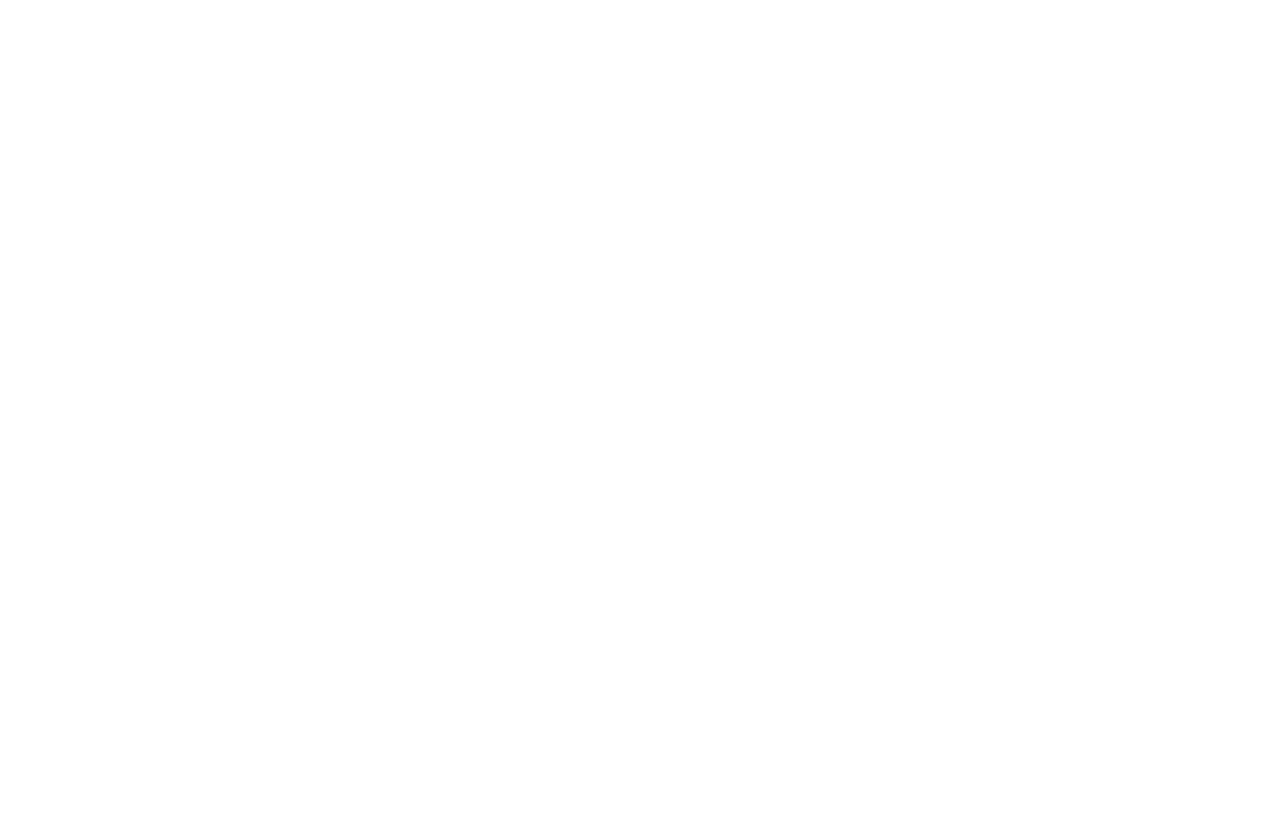
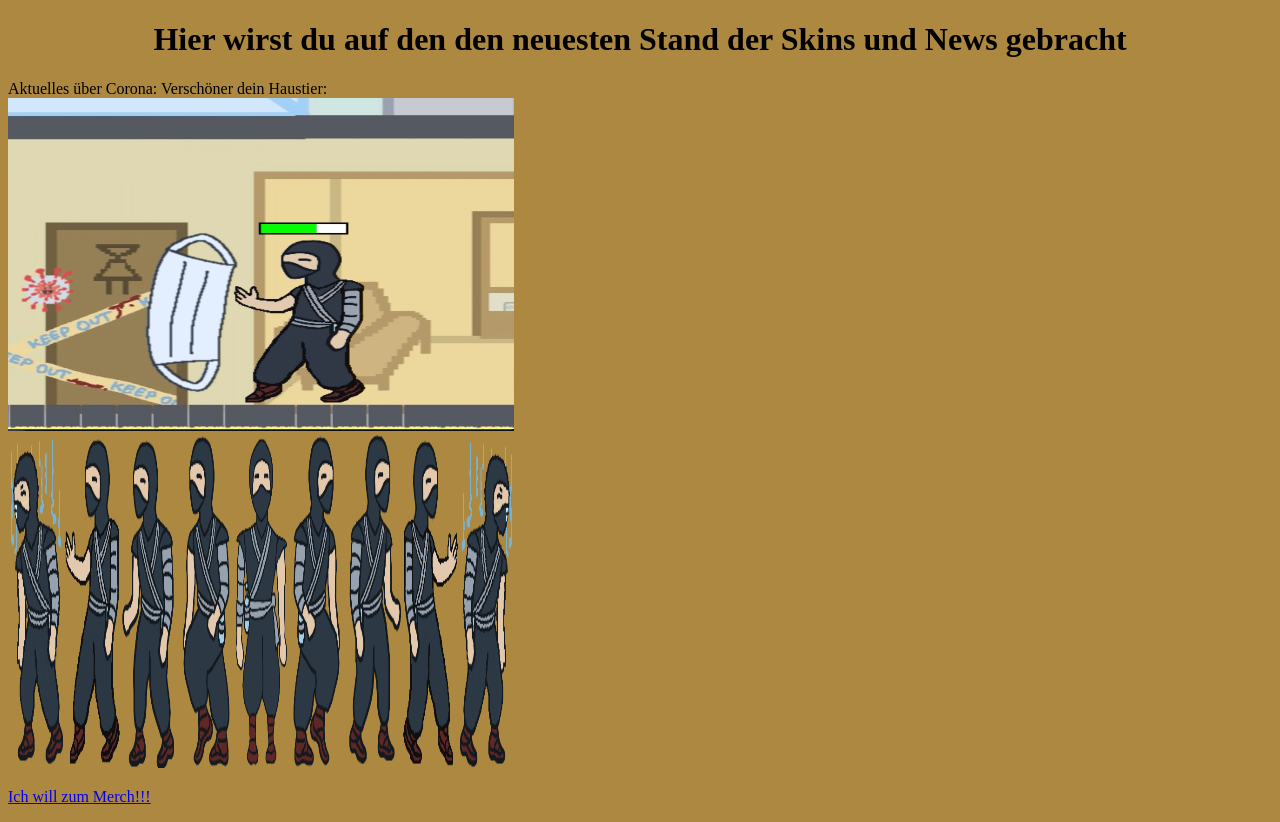
Before and after one commit to KhaiTram/MI1, a plain HTML site: page news.html in a window 1280 px wide. Before the commit the page ends 800 px from the top, so only its background shows below. Drawn offline with Linux system fonts and the light colour scheme.

Commit message:
Bilder für Galerie hochgeladen

```diff
--- a/css/news.css
+++ b/css/news.css
@@ -0,0 +1,10 @@
+.newsCard{
+    color:rgb(0, 0, 0);
+    text-align: center;
+}
+body{background-color:rgb(173, 136, 65);
+
+}
+.penis{
+    border: rgb(45, 231, 45);
+}
--- a/news.html
+++ b/news.html
@@ -12,8 +12,38 @@
     </head>
 
     <body>
+        <h1 class="newsCard">Hier wirst du auf den den neuesten Stand der Skins und News gebracht</h1>
+         Aktuelles über Corona:
+
+
+
+
+
+
+
+
+
+
+
+         Verschöner dein Haustier:
+        <div>
+            <img src="pictures/E.png" alt="Huch, upsi. Etwas ist schief gelaufen." width="40%" height="333">
+            <div>
+
+                <img src="pictures/Ninja.png" alt="Huch, upsi. Etwas ist schief gelaufen." width="40%" height="333">
+                <p><a class="penis" href="merch.html">Ich will zum Merch!!!</a></p>
+            </div>
+
+        </div>
+
+
+
+
+
+
+
+
 
     </body>
 
-
 </html>
```
Also changed, not shown: 1 other file.
